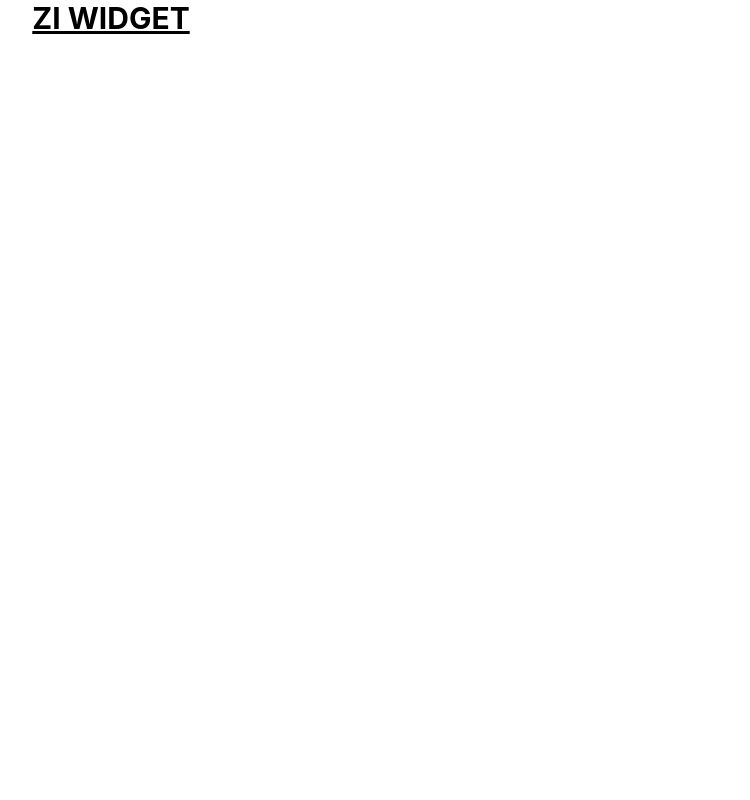
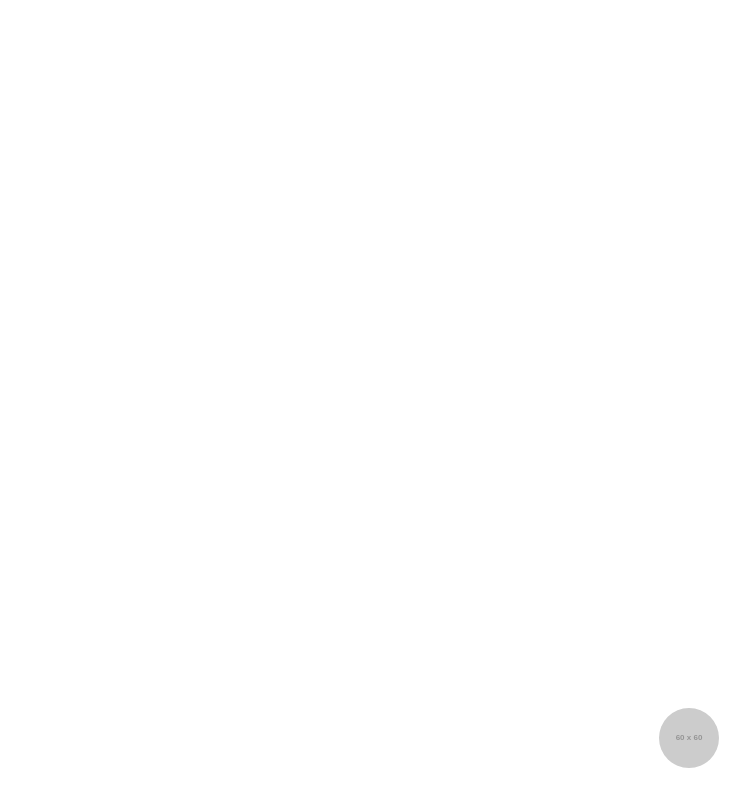
Before and after one commit to Kickbuttowaski/zi_widget, a React (Create React App) app: page / in a window 1280 px wide. Shown: the whole page, without its empty margins (529-1279 px from the left). Built offline with nearby package versions, Linux system fonts and the light colour scheme.

Commit message:
Layout 1) Basic layout added for floating icon and chat screen 2) Open Close logic added

```diff
--- a/src/App.css
+++ b/src/App.css
@@ -1,5 +1,9 @@
-.App {
-  text-align: center;
+.zi__wrapper {
+  width: 100%;
+  height: 100%;
+  display: flex;
+  justify-content: flex-end;
+  align-items: flex-end;
 }
 
 .App-logo {
--- a/src/App.js
+++ b/src/App.js
@@ -1,9 +1,9 @@
 import "./App.css";
-
+import WidgetWrapper from "./components/WidgetWrapper/WidgetWrapper";
 function App() {
   return (
-    <div className="App">
-      <h1 className="text-3xl font-bold underline">ZI WIDGET</h1>
+    <div className="zi__wrapper">
+      <WidgetWrapper />
     </div>
   );
 }
--- a/src/components/FloaterIcon/FloaterIcon.jsx
+++ b/src/components/FloaterIcon/FloaterIcon.jsx
@@ -1,5 +1,13 @@
 import React from "react";
 
-export default function FloaterIcon() {
-  return <div>FloaterIcon</div>;
+export default function FloaterIcon({ onClick }) {
+  return (
+    <div className="mr-8 mb-8" onClick={onClick}>
+      <img
+        alt="chat_icon"
+        src="https://via.placeholder.com/60?text=WI"
+        className="rounded-full cursor-pointer"
+      />
+    </div>
+  );
 }
--- /dev/null
+++ b/src/components/WidgetWrapper/WidgetWrapper.jsx
@@ -0,0 +1,12 @@
+import React, { useState } from "react";
+import FloaterIcon from "../FloaterIcon/FloaterIcon";
+import ChatLayout from "../../pages/ChatLayout/ChatLayout";
+export default function WidgetWrapper() {
+  const [isIconOpen, setIcon] = useState(false);
+  const toggleIcon = () => setIcon((flag) => !flag);
+  return (
+    <div>
+      {isIconOpen ? <ChatLayout closeChat={toggleIcon}/> : <FloaterIcon onClick={toggleIcon} />}
+    </div>
+  );
+}
--- a/src/index.css
+++ b/src/index.css
@@ -1,7 +1,14 @@
 @tailwind base;
 @tailwind components;
 @tailwind utilities;
-
+html,
+body {
+  height: 100%;
+  margin: 0;
+}
+#root{
+  height: 100%;
+}
 body {
   margin: 0;
   font-family: -apple-system, BlinkMacSystemFont, 'Segoe UI', 'Roboto', 'Oxygen',
--- /dev/null
+++ b/src/pages/ChatLayout/ChatLayout.css
@@ -0,0 +1,6 @@
+.chatlayout__wrapper {
+  width: 95vw;
+  height: calc(100vh - 50px);
+  background: aliceblue;
+  margin: 0px 20px;
+}
--- /dev/null
+++ b/src/pages/ChatLayout/ChatLayout.jsx
@@ -0,0 +1,19 @@
+import React from "react";
+
+import CloseIcon from "../../assets/icons/svg/close.svg";
+import "./ChatLayout.css";
+
+import ChatMain from "../ChatMain/ChatMain";
+export default function ChatLayout({ closeChat }) {
+  return (
+    <>
+      <div className="flex justify-end mr-6 cursor-pointer" onClick={closeChat}>
+        <img width={20} height={20} alt="close_icon" src={CloseIcon} />
+      </div>
+      <div className="shadow-lg rounded-md p-2 chatlayout__wrapper">
+        <ChatMain />
+      </div>
+      <div className="text-center">FOOTER</div>
+    </>
+  );
+}
--- /dev/null
+++ b/src/pages/ChatMain/ChatMain.jsx
@@ -0,0 +1,5 @@
+import React from "react";
+
+export default function ChatMain() {
+  return <div className="text-center">ChatMain</div>;
+}
```
Also changed, not shown: src/assets/icons/svg/close.svg (added).
